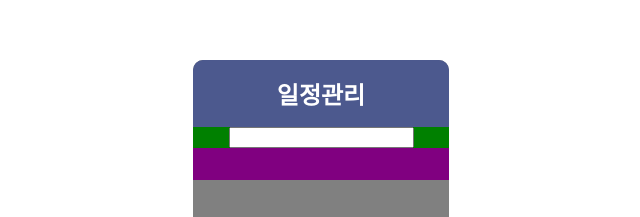
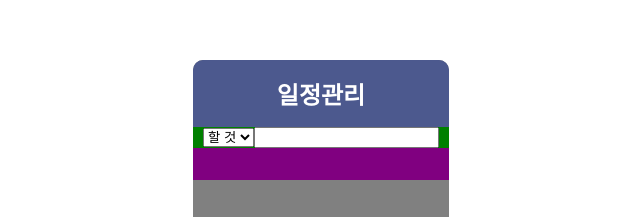
Before and after one commit to YOON3N4M/study-react, a React (Create React App) app: page / in a window 1280 px wide. Shown: the part 108-325 px from the top of the page, without its empty margins (327-967 px from the left). Built offline with nearby package versions, Linux system fonts and the light colour scheme.

Commit message:
feat: axios를 활용해 작성한 투두 POST 구현

```diff
--- a/fake-server/db.json
+++ b/fake-server/db.json
@@ -1,4 +1,11 @@
 {
-  "todos": [],
+  "todos": [
+    {
+      "type": "살 것",
+      "test": "코코",
+      "isCheck": false,
+      "id": 1
+    }
+  ],
   "username": []
 }
--- a/package.json
+++ b/package.json
@@ -6,6 +6,7 @@
     "@testing-library/jest-dom": "^5.16.5",
     "@testing-library/react": "^13.4.0",
     "@testing-library/user-event": "^13.5.0",
+    "axios": "^1.4.0",
     "classnames": "^2.3.2",
     "react": "^18.2.0",
     "react-dom": "^18.2.0",
--- /dev/null
+++ b/src/components/InsertTodo.js
@@ -0,0 +1,49 @@
+import axios from "axios";
+import { useState } from "react";
+
+export default function InsertTodo() {
+  const [todo, setTodo] = useState("");
+  const [selectedType, setSelectedType] = useState("");
+
+  function onSubmit(event) {
+    event.preventDefault();
+    axios({
+      method: "post",
+      url: "http://localhost:3001/todos",
+      data: {
+        type: selectedType,
+        todoText: todo,
+        isCheck: false,
+      },
+    });
+  }
+
+  function onTodoTextChange(event) {
+    setTodo(event.target.value);
+  }
+
+  function onTodoTypeChange(event) {
+    switch (event.target.value) {
+      case "살 것":
+        setSelectedType("살 것");
+        break;
+      case "할것":
+        setSelectedType("할 것");
+        break;
+      default:
+        break;
+    }
+  }
+
+  return (
+    <>
+      <form onSubmit={onSubmit}>
+        <select onChange={onTodoTypeChange}>
+          <option>할 것</option>
+          <option>살 것</option>
+        </select>
+        <input onChange={onTodoTextChange} value={todo}></input>
+      </form>
+    </>
+  );
+}
--- a/src/components/TodoTemplate.js
+++ b/src/components/TodoTemplate.js
@@ -1,4 +1,6 @@
+import { useState } from "react";
 import styled from "styled-components";
+import InsertTodo from "./InsertTodo";
 
 const TodoContainer = styled.div`
   display: flex;
@@ -33,7 +35,7 @@ const TodoContainer = styled.div`
 /*
 interface TodoT {
 type: string,
-contents: string,
+todo: string,
 username: string,
 checked: boolean,
 
@@ -49,7 +51,7 @@ function TodoTemplate() {
           <h1>일정관리</h1>
         </div>
         <div className="todo-insert">
-          <input></input>
+          <InsertTodo />
         </div>
         <div className="todo-contents"></div>
       </TodoContainer>
```
Also changed, not shown: 1 other file (tests, documents, lock files or other folders).
